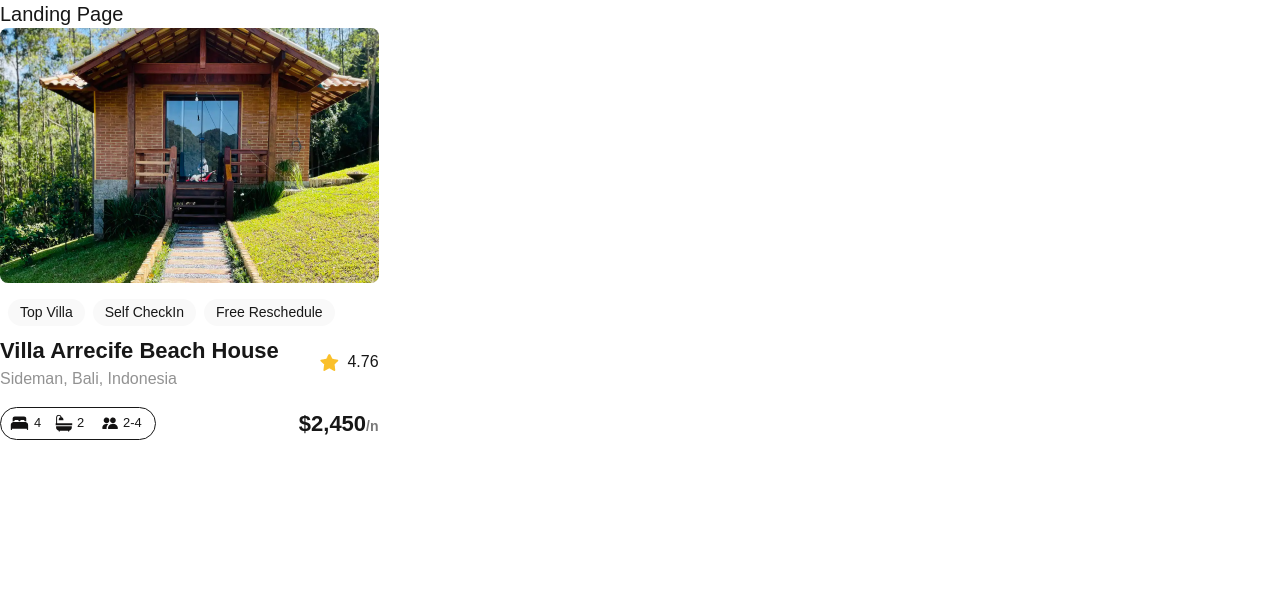
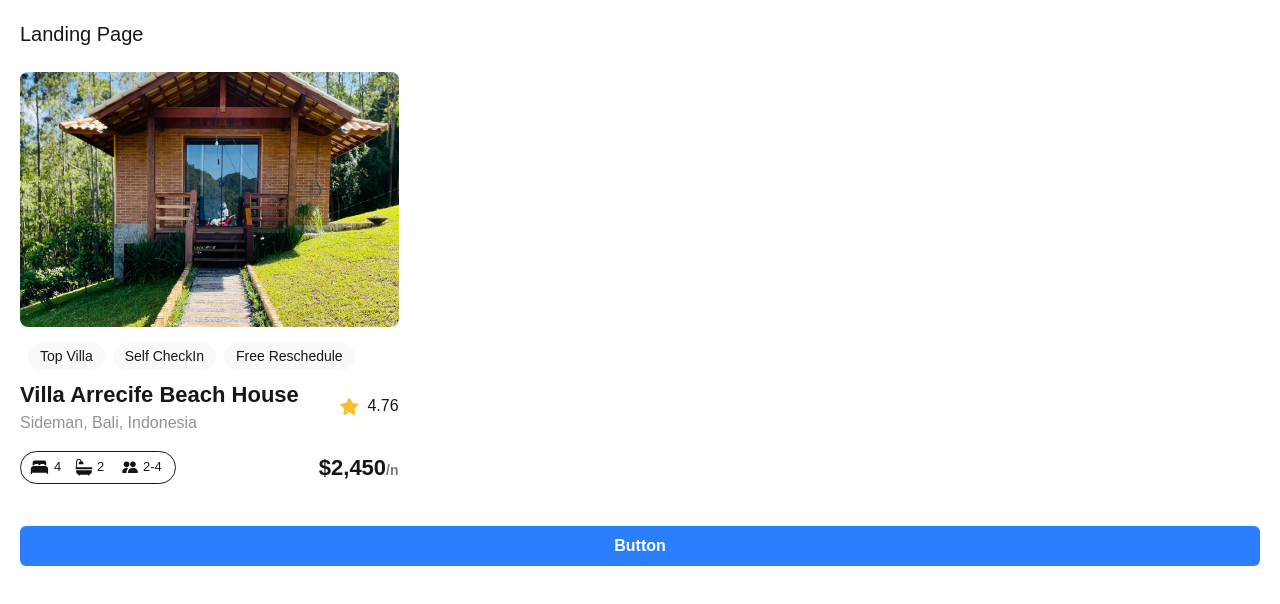
Before and after one commit to HelenLight001/alx-project-0x00-setup, a Next.js app in the folder alx-project-0x00/: page /landing in a window 1280 px wide. Shown: the top 604 px of the page. Built offline with nearby package versions, Linux system fonts and the light colour scheme.

Commit message:
Updated Landing.tsx and added Button.tsx

```diff
--- /dev/null
+++ b/alx-project-0x00/components/Button.tsx
@@ -0,0 +1,15 @@
+// components/Button.tsx
+import React from "react";
+import {ButtonProps} from "../interfaces";
+
+const Button: React.FC<ButtonProps> = ({title, styles}) => {
+  return (
+    <button
+      className={`px-4 py-2 font-semibold text-white bg-blue-500 hover:bg-blue-600 ${styles}`}
+    >
+      {title}
+    </button>
+  );
+};
+
+export default Button;
--- a/alx-project-0x00/components/Pill.tsx
+++ b/alx-project-0x00/components/Pill.tsx
@@ -1,6 +1,5 @@
-// components/Pill.tsx
 import React from "react";
-import {PillProps} from "../interfaces";
+import {PillProps} from "@/interfaces";
 
 const Pill: React.FC<PillProps> = ({title}) => {
   return (
--- a/alx-project-0x00/interfaces/index.ts
+++ b/alx-project-0x00/interfaces/index.ts
@@ -1,5 +1,9 @@
-import {PillProps} from "../interfaces";
+// interfaces/index.ts
+export interface PillProps {
+  title: string;
+}
 
-// export interface PillProps {
-//   title: string;
-// }
+export interface ButtonProps {
+  title: string;
+  styles: string; // Accept custom Tailwind classes
+}
--- a/alx-project-0x00/pages/landing.tsx
+++ b/alx-project-0x00/pages/landing.tsx
@@ -1,11 +1,27 @@
+// pages/landing.tsx
+import React from "react";
 import Card from "@/components/Card";
-import React from "react";
+import Button from "@/components/Button";
 
 const Landing: React.FC = () => {
   return (
-    <div>
-      <h1 className="text-xl font-extralight">Landing Page</h1>
+    <div className="p-5">
+      <h1 className="text-xl font-extralight mb-6">Landing Page</h1>
       <Card />
+
+      <div className="mt-8 flex flex-col gap-4">
+        {/* Small Rounded-sm Button */}
+        {/* <Button title="Small Button" styles="text-sm rounded-sm px-2 py-1" /> */}
+
+        {/* Medium Rounded-md Button */}
+        <Button
+          title="Button"
+          styles="text-md rounded-md px-4 py-2 cursor-pointer"
+        />
+
+        {/* Large Rounded-full Button */}
+        {/* <Button title="Large Button" styles="text-lg rounded-full px-6 py-3" /> */}
+      </div>
     </div>
   );
 };
```
